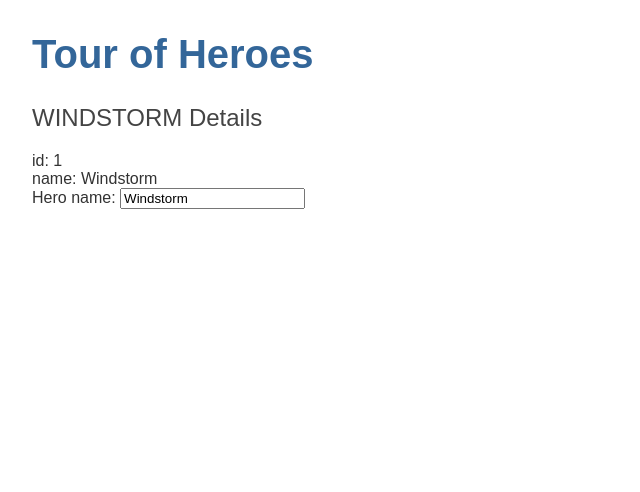
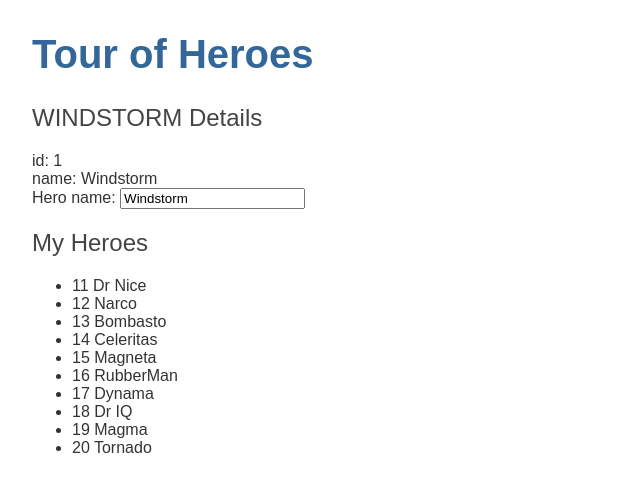
Before and after one commit to terra-namibia/try_tour_of_heroes, an Angular app: page / in a window 1280 px wide. Shown: the top 492 px of the page, without its empty margins (0-640 px from the left). Built offline with nearby package versions, Linux system fonts and the light colour scheme.

Commit message:
add mock-heroes and use *ngFor

```diff
--- a/src/app/heroes/heroes.component.html
+++ b/src/app/heroes/heroes.component.html
@@ -5,3 +5,9 @@
   <label for="name">Hero name: </label>
   <input id="name" [(ngModel)]="hero.name" placeholder="name">
 </div>
+<h2>My Heroes</h2>
+<ul class="heroes">
+  <li *ngFor="let hero of heroes">
+    <span class="badge">{{hero.id}}</span> {{hero.name}}
+  </li>
+</ul>
--- a/src/app/heroes/heroes.component.ts
+++ b/src/app/heroes/heroes.component.ts
@@ -1,5 +1,6 @@
 import { Component, OnInit } from '@angular/core';
 import { Hero } from '../hero';
+import { HEROES } from '../mock-heroes';
 
 @Component({
   selector: 'app-heroes',
@@ -11,6 +12,7 @@
     id: 1,
     name: 'Windstorm'
   };
+  heroes = HEROES;
 
   constructor() { }
 
--- /dev/null
+++ b/src/app/mock-heroes.ts
@@ -0,0 +1,14 @@
+import { Hero } from './hero';
+
+export const HEROES: Hero[] = [
+  { id: 11, name: 'Dr Nice' },
+  { id: 12, name: 'Narco' },
+  { id: 13, name: 'Bombasto' },
+  { id: 14, name: 'Celeritas' },
+  { id: 15, name: 'Magneta' },
+  { id: 16, name: 'RubberMan' },
+  { id: 17, name: 'Dynama' },
+  { id: 18, name: 'Dr IQ' },
+  { id: 19, name: 'Magma' },
+  { id: 20, name: 'Tornado' }
+];
```
